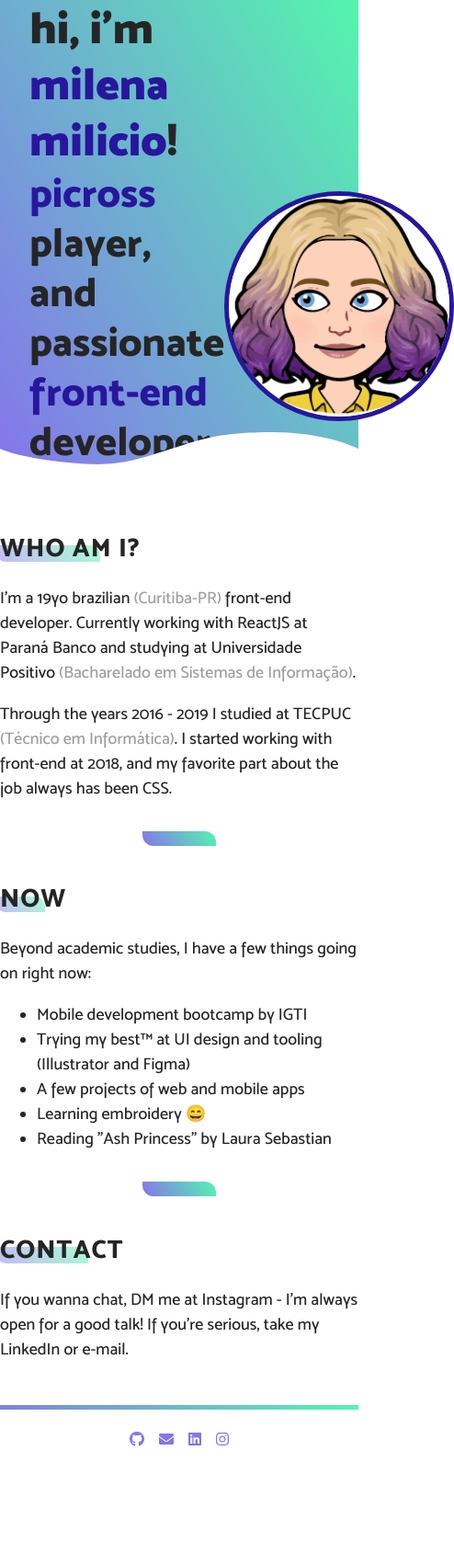
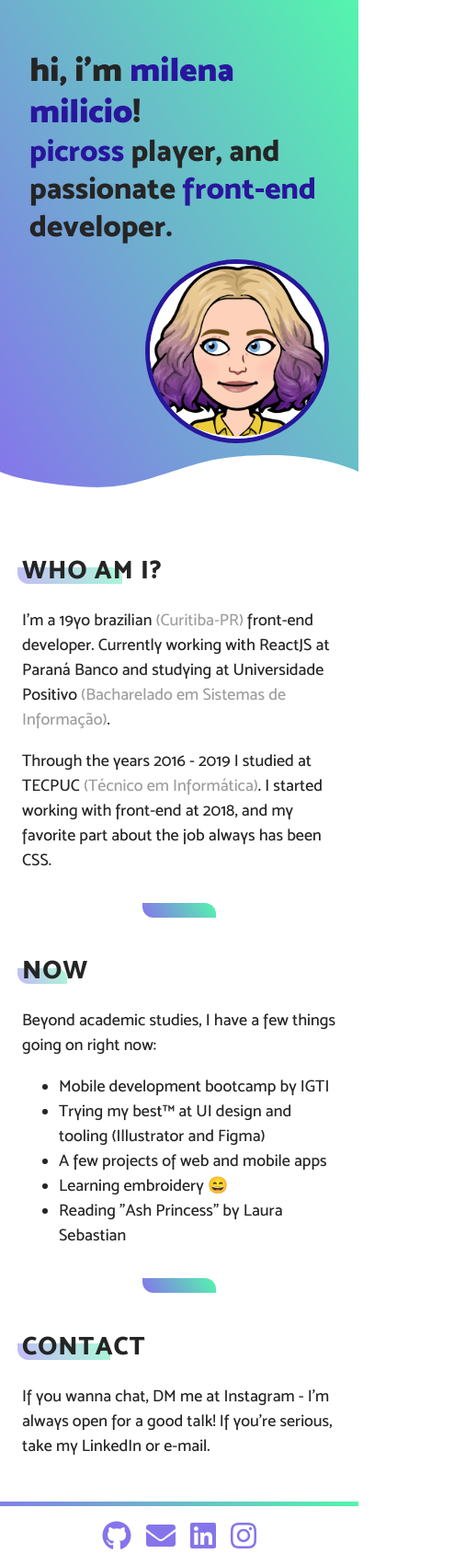
Before and after one commit to mihmilicio/mihmilicio.github.io, a Next.js app: page / in a window 390 px wide. Shown: the whole page at 92% size, 494 px wide, since content can reach past the window. Before the commit the page ends 1599 px from the top, so only its background shows below. Built offline with nearby package versions, Linux system fonts and the light colour scheme.

Commit message:
adds basic responsivity and cross-browser fixes

```diff
--- a/components/Footer/Footer.module.css
+++ b/components/Footer/Footer.module.css
@@ -9,10 +9,6 @@
   text-align: center;
 }
 
-.footer svg {
-  height: 2em;
-}
-
 .footer a {
   color: var(--primary);
 }
--- a/components/Footer/index.jsx
+++ b/components/Footer/index.jsx
@@ -10,19 +10,19 @@ import {
 export const Footer = () => (
   <footer className={styles.footer}>
     <a href="https://github.com/mihmilicio/" target="_blank">
-      <FontAwesomeIcon icon={faGithub} />
+      <FontAwesomeIcon icon={faGithub} size="2x" />
     </a>
     <a href="mailto:milenamilicio@hotmail.com" target="_blank">
-      <FontAwesomeIcon icon={faEnvelope} />
+      <FontAwesomeIcon icon={faEnvelope} size="2x" />
     </a>
     <a
       href="https://www.linkedin.com/in/milena-milicio-7b566116b/"
       target="_blank"
     >
-      <FontAwesomeIcon icon={faLinkedin} />
+      <FontAwesomeIcon icon={faLinkedin} size="2x" />
     </a>
     <a href="https://www.instagram.com/mihmilicio/" target="_blank">
-      <FontAwesomeIcon icon={faInstagram} />
+      <FontAwesomeIcon icon={faInstagram} size="2x" />
     </a>
   </footer>
 );
--- a/components/Header/Header.module.css
+++ b/components/Header/Header.module.css
@@ -1,7 +1,6 @@
 .header {
   position: relative;
   min-height: 60vh;
-  height: 0;
   width: 100%;
   background-image: var(--gradient);
   padding: 3em 2em;
@@ -14,7 +13,7 @@
   width: 100%;
   height: 200px;
   position: absolute;
-  bottom: 0;
+  bottom: -1px;
   left: 0;
   background-repeat: no-repeat;
   background-position: bottom;
@@ -25,7 +24,10 @@
   max-width: var(--container-lg);
   margin: 0 auto;
   display: flex;
-  height: 100%;
+  flex-direction: column;
+  min-height: calc(60vh - 6em);
+
+  font-size: 12px;
 }
 
 .col {
@@ -44,7 +46,8 @@
   position: relative;
   z-index: 1;
   align-self: flex-end;
-  width: 250px;
+  width: 200px;
+  max-width: 65%;
 }
 
 .bigtitle {
@@ -67,3 +70,15 @@
   font-weight: 800;
   color: var(--text);
 }
+
+@media (min-width: 768px) {
+  .container {
+    flex-direction: row;
+    font-size: 16px;
+  }
+
+  .avatar {
+    width: 250px;
+    max-width: unset;
+  }
+}
--- a/pages/index.js
+++ b/pages/index.js
@@ -17,7 +17,7 @@ export default function Home() {
 
       <Header />
 
-      <main>
+      <main style={{ padding: "0 24px" }}>
         <Section title="who am I?">
           <p className="mt-0">
             I'm a 19yo brazilian{" "}
```
